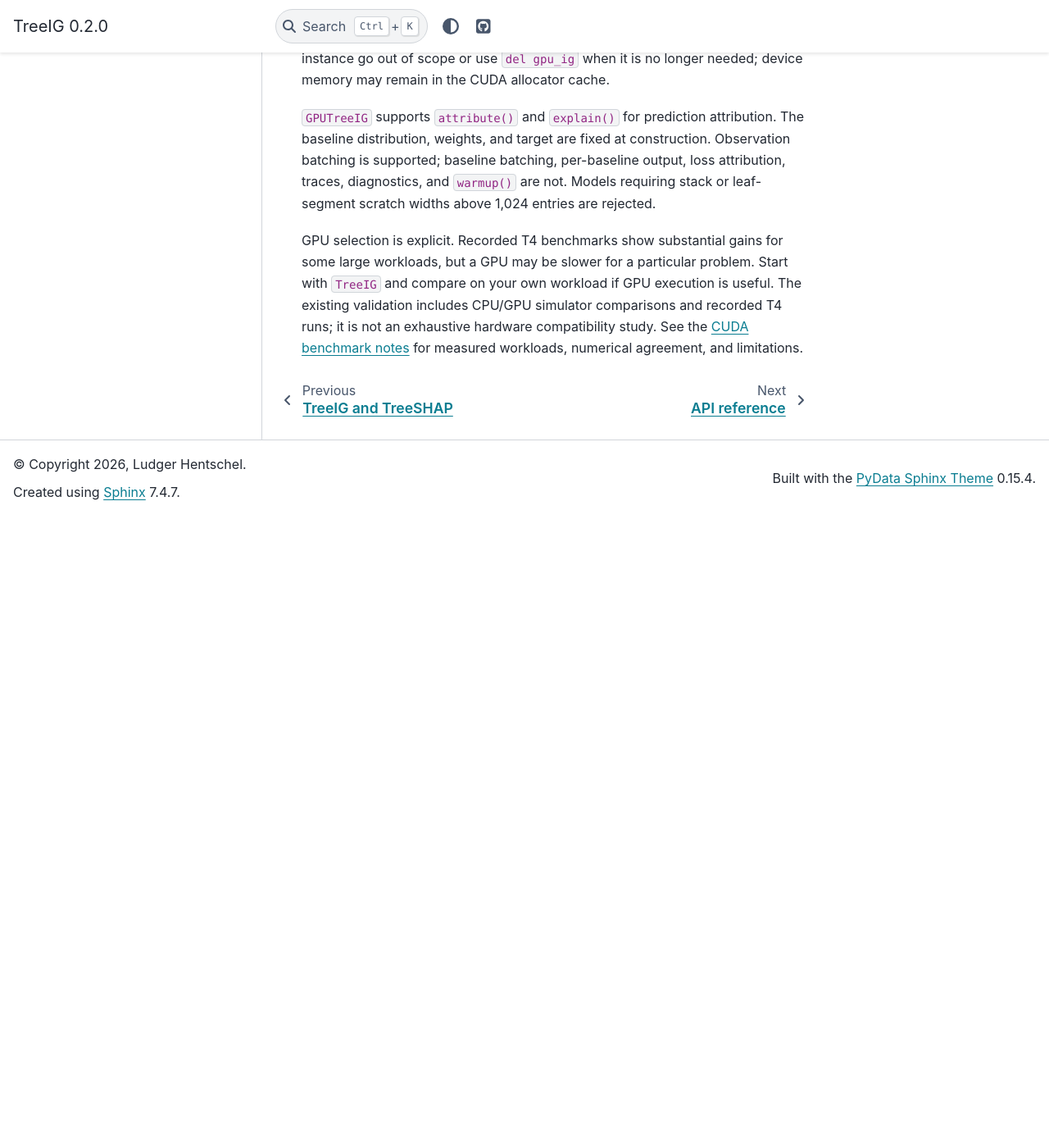
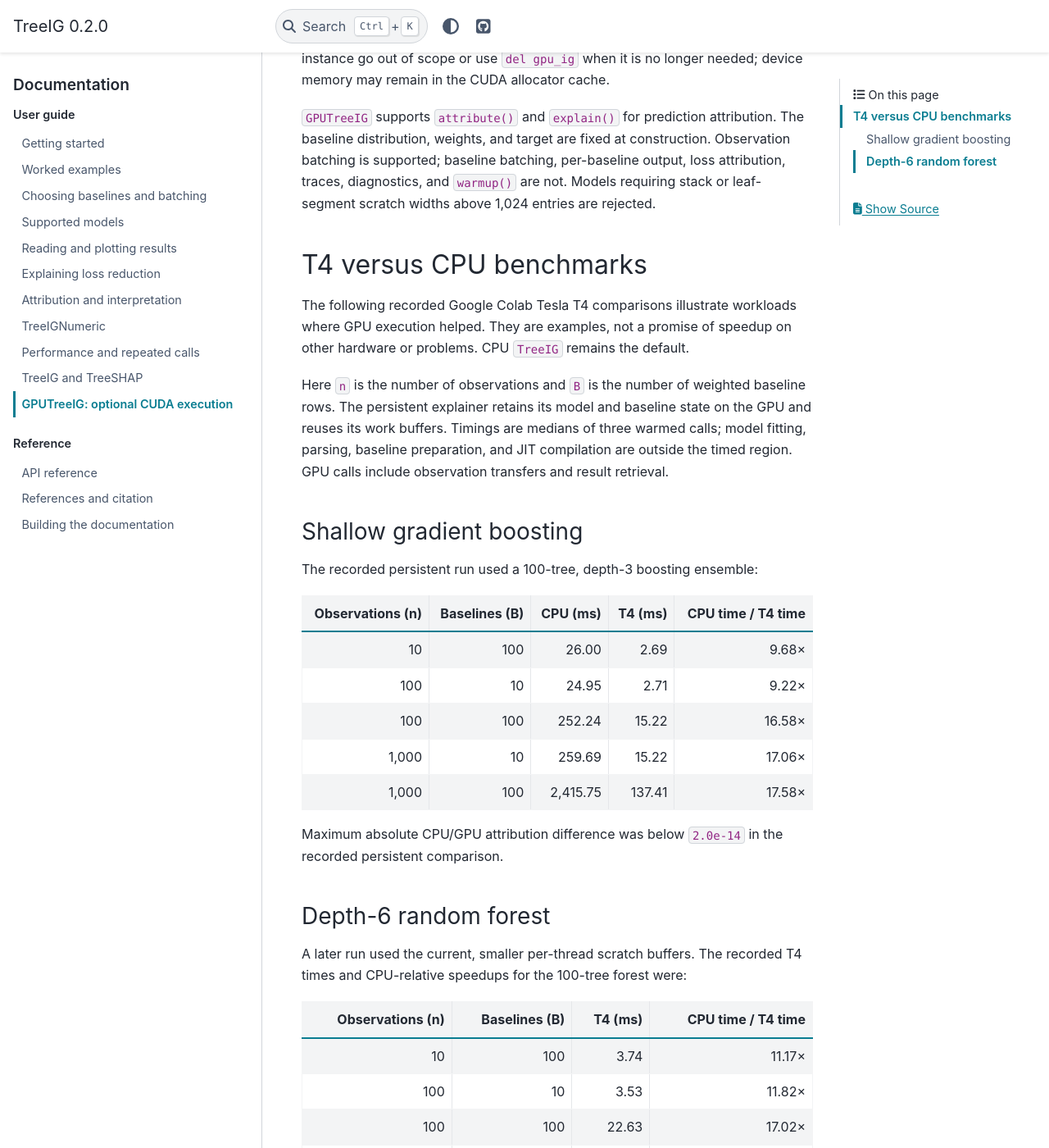
Before and after one commit to LudgerHentschel/treeig, a Sphinx documentation site: the page built from docs/gpu.md, in a window 1280 px wide and 1400 px high, scrolled down 906 px. Shown: the whole window at 82% size. Built offline with Sphinx 7.4.7 and the PyData theme 0.15.4, drawn with Linux system fonts in a browser that asks for light colours; before the commit the page ends 1536 px from its top, so only the background shows below that; some of the changed text lies outside the part shown.

Commit message:
no message

````diff
--- a/docs/gpu.md
+++ b/docs/gpu.md
@@ -42,10 +42,65 @@
 loss attribution, traces, diagnostics, and `warmup()` are not. Models requiring
 stack or leaf-segment scratch widths above 1,024 entries are rejected.
 
-GPU selection is explicit. Recorded T4 benchmarks show substantial gains for
-some large workloads, but a GPU may be slower for a particular problem. Start
-with `TreeIG` and compare on your own workload if GPU execution is useful.
-The existing validation includes CPU/GPU simulator comparisons and recorded T4
-runs; it is not an exhaustive hardware compatibility study. See the
-[CUDA benchmark notes](https://github.com/LudgerHentschel/treeig/blob/main/benchmarks/README.md#cuda-prediction-attribution)
-for measured workloads, numerical agreement, and limitations.
+## T4 versus CPU benchmarks
+
+The following recorded Google Colab Tesla T4 comparisons illustrate workloads
+where GPU execution helped. They are examples, not a promise of speedup on other
+hardware or problems. CPU `TreeIG` remains the default.
+
+Here `n` is the number of observations and `B` is the number of weighted baseline
+rows. The persistent explainer retains its model and baseline state on the GPU
+and reuses its work buffers. Timings are medians of three warmed calls; model
+fitting, parsing, baseline preparation, and JIT compilation are outside the timed
+region. GPU calls include observation transfers and result retrieval.
+
+### Shallow gradient boosting
+
+The recorded persistent run used a 100-tree, depth-3 boosting ensemble:
+
+| Observations (n) | Baselines (B) | CPU (ms) | T4 (ms) | CPU time / T4 time |
+|---:|---:|---:|---:|---:|
+| 10 | 100 | 26.00 | 2.69 | 9.68× |
+| 100 | 10 | 24.95 | 2.71 | 9.22× |
+| 100 | 100 | 252.24 | 15.22 | 16.58× |
+| 1,000 | 10 | 259.69 | 15.22 | 17.06× |
+| 1,000 | 100 | 2,415.75 | 137.41 | 17.58× |
+
+Maximum absolute CPU/GPU attribution difference was below `2.0e-14` in the
+recorded persistent comparison.
+
+### Depth-6 random forest
+
+A later run used the current, smaller per-thread scratch buffers. The recorded
+T4 times and CPU-relative speedups for the 100-tree forest were:
+
+| Observations (n) | Baselines (B) | T4 (ms) | CPU time / T4 time |
+|---:|---:|---:|---:|
+| 10 | 100 | 3.74 | 11.17× |
+| 100 | 10 | 3.53 | 11.82× |
+| 100 | 100 | 22.63 | 17.02× |
+| 1,000 | 10 | 23.64 | 18.83× |
+| 1,000 | 100 | 207.96 | 19.68× |
+
+The notes retain GPU latency and CPU-relative speedup for this later run, but
+not its raw CPU timings; the CPU times from the earlier run should not be
+substituted here. Across the scratch-specialization runs, which also included
+depth-8 and depth-10 forests, the maximum absolute CPU/GPU difference was
+`2.62e-14`.
+
+Small workloads can favor the CPU because GPU launch and transfer costs dominate.
+Compare warmed calls on your own model and baseline distribution when deciding
+whether to use the optional backend. CUDA simulator checks validate semantics;
+simulator timings are not GPU performance evidence.
+
+The [full CUDA benchmark notes](gpu-benchmarks.md) preserve the earlier stateless
+and persistent measurements and the scratch-buffer comparison. The
+[benchmark script](https://github.com/LudgerHentschel/treeig/blob/main/benchmarks/cuda_prediction.py)
+is available in the repository. These are historical measurements, not new runs
+performed for this documentation update.
+
+```{toctree}
+:hidden:
+
+gpu-benchmarks
+```
````
Also changed, not shown: docs/gpu-benchmarks.md (added, +10 -0 lines).
